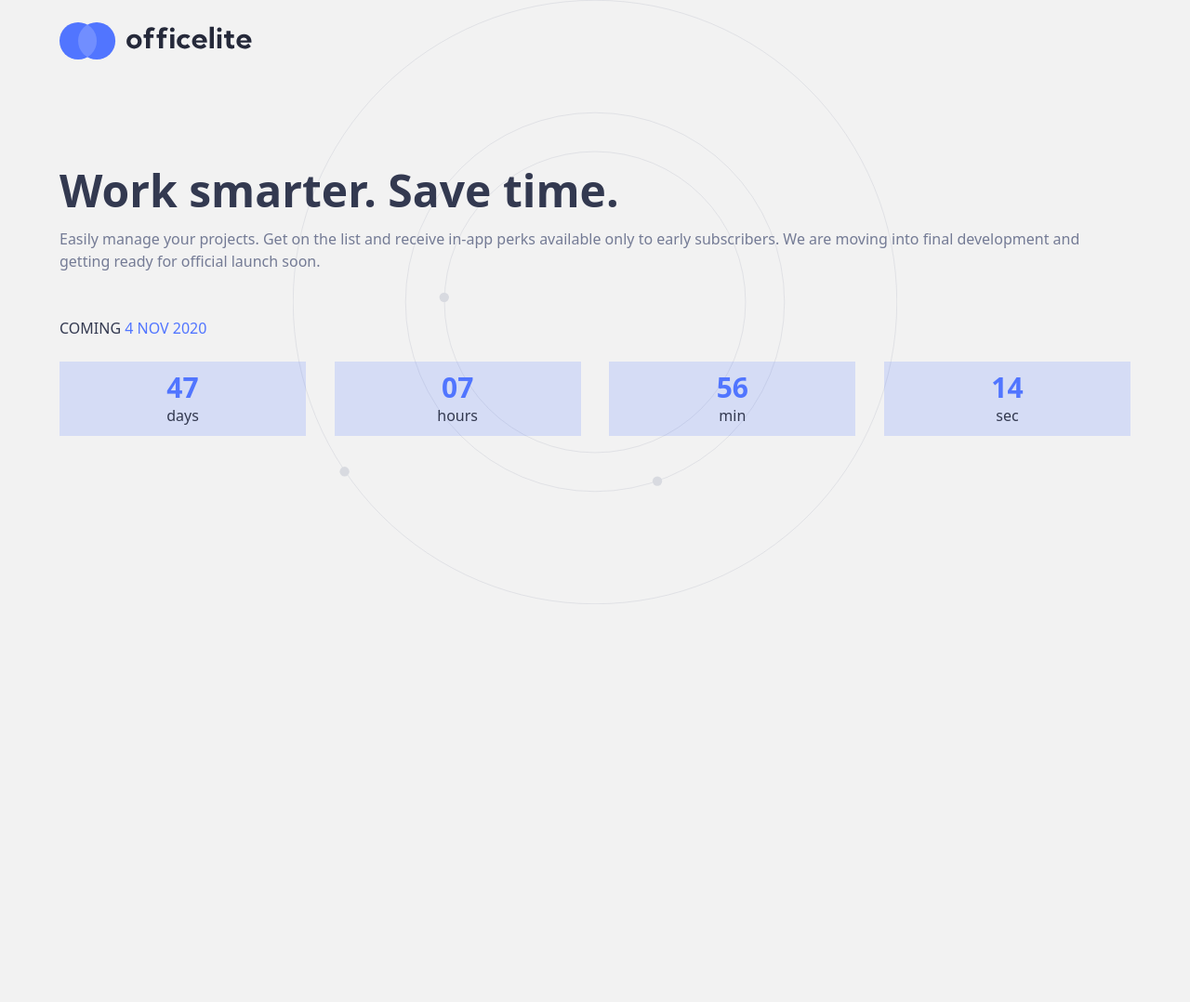
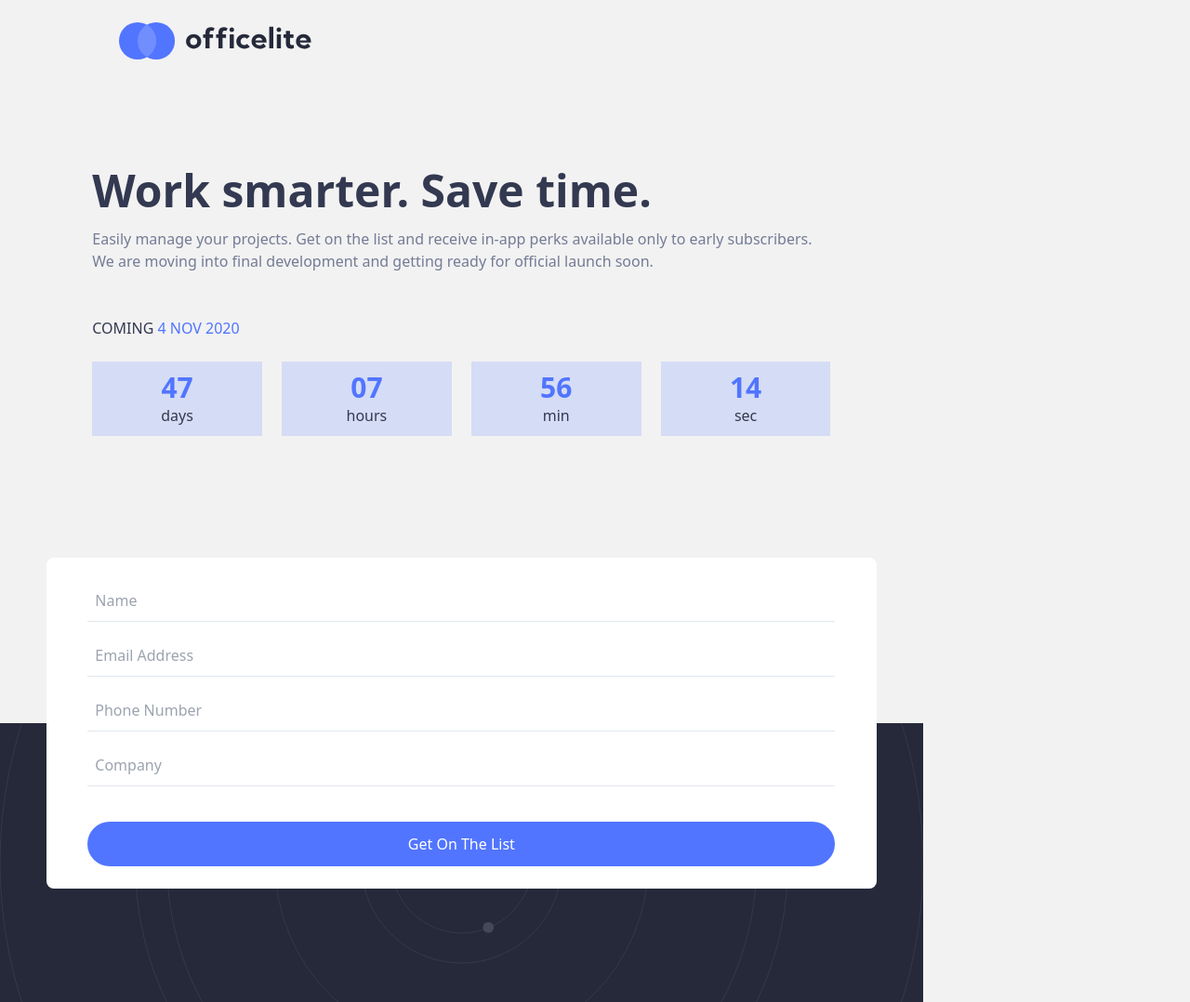
Before and after one commit to rafael-the-dev/officelite-coming-soon-site, a website: page src/signUp.html in a window 1280 px wide. Shown: the whole page at 93% size. Before the commit the page ends 800 px from the top, so only its background shows below. Drawn offline with Linux system fonts and the light colour scheme.

Commit message:
creating form

```diff
--- /dev/null
+++ b/src/assets/css/signUp/form.css
@@ -0,0 +1,8 @@
+.form-container {
+    background-image: url(../../images/home/bg-pattern-footer.svg);
+    height: 300px;
+}
+
+.form {
+    transform: translate(0, -50%);
+}
--- /dev/null
+++ b/src/assets/css/signUp/header.css
@@ -0,0 +1,5 @@
+@media screen and (min-width: 1280px) {
+   .sign-up-header {
+       width: calc(100% - 400px);
+   }
+}
--- a/src/assets/css/signUp/hero.css
+++ b/src/assets/css/signUp/hero.css
@@ -4,3 +4,32 @@
     background-size: contain;
     height: 650px;
 }
+
+@media screen and (min-width: 457px) {
+    .hero {
+        padding-bottom: 3rem;
+        padding-top: 3rem;
+    }
+}
+
+@media screen and (min-width: 600px) {
+    .hero {
+        background-image: none;
+    }
+}
+
+@media screen and (min-width: 1280px) {
+    body {
+        align-items: stretch;
+        display: flex;
+        height: 100vh;
+    }
+
+    main {
+        flex-grow: 1;
+    }
+
+    footer {
+        width: 400px;
+    }
+}
--- a/src/signUp.html
+++ b/src/signUp.html
@@ -8,12 +8,14 @@
         <!-- build:css assets/css/homepage.css -->
         <link href="./assets/css/base.css" rel="stylesheet" type="text/css" />
         <link href="./assets/css/header.css" rel="stylesheet" type="text/css" />
+        <link href="./assets/css/signUp/header.css" rel="stylesheet" type="text/css" />
         <!-- endbuild -->
         <link href="./assets/css/signUp/hero.css" rel="stylesheet" type="text/css" />
+        <link href="./assets/css/signUp/form.css" rel="stylesheet" type="text/css" />
         <title>Document</title>
     </head>
     <body>
-        <header class="header absolute w-full flex justify-center md:justify-start px">
+        <header class="header sign-up-header absolute w-full flex justify-center sm:justify-start px px-sm">
             <a href="/" class="header__image-container">
                 <img
                     alt="logo"
@@ -23,9 +25,9 @@
             </a>
         </header>
         <main>
-            <section class="text-center px flex flex-col justify-center items-center py-24 hero bg-no-repeat
+            <section class="text-center px px-sm flex flex-col justify-center items-center py-24 hero bg-no-repeat
                 bg-containnn md:justify-center md:items-start md:text-left">
-                <h1 class="text-4xl lg:text-5xl  font-bold blue-color hero__title">
+                <h1 class="text-4xl lg:text-5xl font-bold blue-color hero__title">
                     Work smarter. Save time.
                 </h1>
                 <p class="text-base mt-4 grey-color hero__description">
@@ -57,6 +59,38 @@
                     </div>
                 </div>
             </section>
+            <div class="form-container bg-no-repeat bg-center dark-blue-bg bg-cover mt-32 px">
+                <form class="rounded-lg bg-white px py-6 form">
+                    <input
+                        class="w-full default-input px-2 py-2.5 border-b border-solid border-slate-200
+                        grey-color mb-3.5 focus-within:outline-none"
+                        placeholder="Name"
+                    />
+                    <input
+                        class="w-full default-input px-2 py-2.5 border-b border-solid border-slate-200
+                        grey-color mb-3.5 focus-within:outline-none"
+                        placeholder="Email Address"
+                        type="email"
+                    />
+                    <input
+                        class="w-full default-input px-2 py-2.5 border-b border-solid border-slate-200
+                        grey-color mb-3.5 focus-within:outline-none"
+                        placeholder="Phone Number"
+                        type="tel"
+                    />
+                    <input
+                        class="w-full default-input px-2 py-2.5 border-b border-solid border-slate-200
+                        grey-color mb-3.5 focus-within:outline-none"
+                        placeholder="Company"
+                    />
+                    <a
+                        class="px-8 py-3 capitalize rounded-full text-center text-white sky-blue-bg block mt-6"
+                        href="/">
+                        Get on the list
+                    </a>
+                </form>
+            </div>
         </main>
+        <footer></footer>
     </body>
 </html>
```
Also changed, not shown: src/index.html (+1 -1 lines), src/assets/css/tailwind.css.
